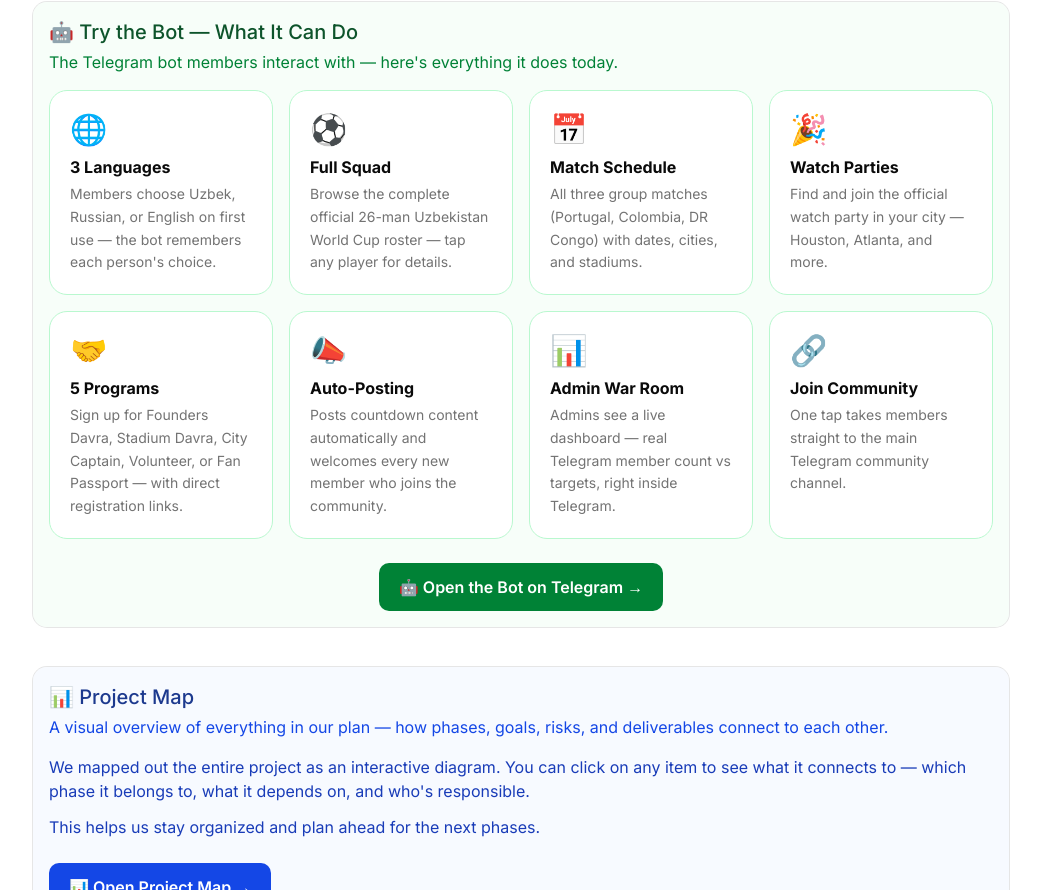
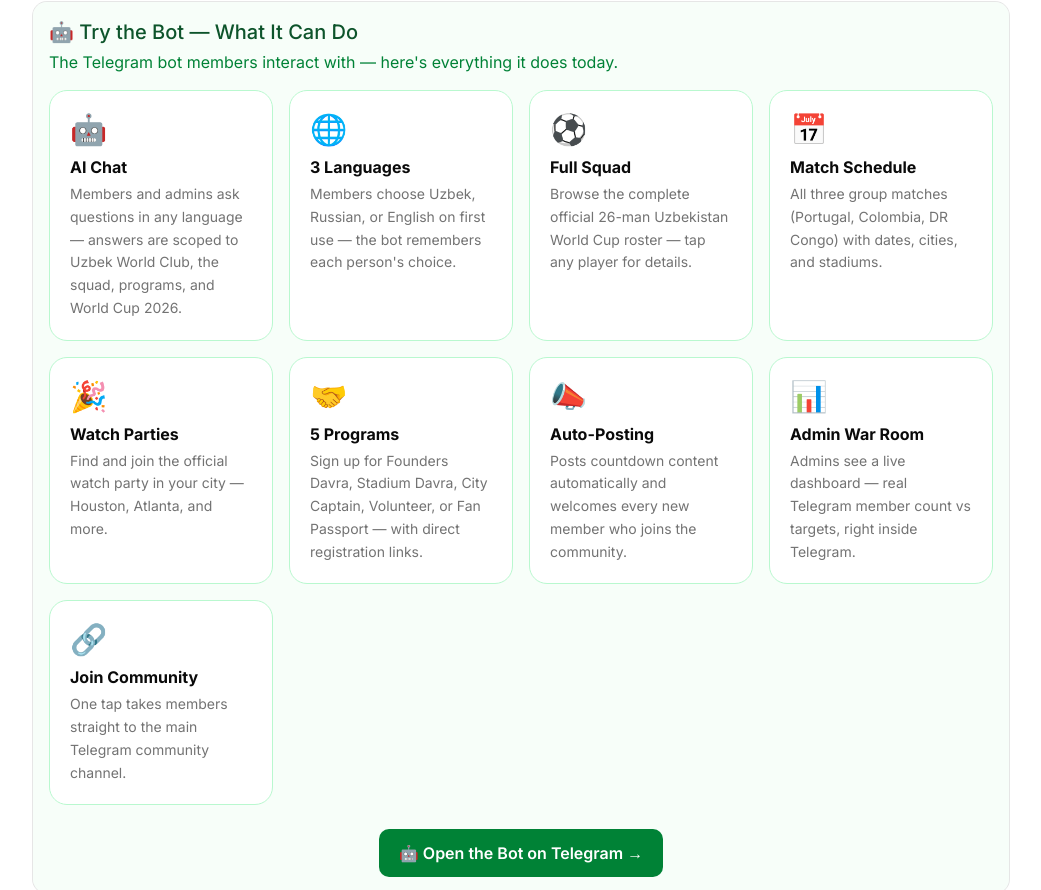
Before and after one commit to aziz-turgunoff/uzbekworldclub-dashboard, a Next.js app: page / in a window 1280 px wide. Shown: the part 3322-4212 px from the top of the page, without its empty margins (119-1160 px from the left). Built offline with nearby package versions, Linux system fonts and the light colour scheme; no server answers.

Commit message:
feat(dashboard): add AI Chat tile to bot showcase

```diff
--- a/src/app/page.tsx
+++ b/src/app/page.tsx
@@ -310,6 +310,11 @@
 ];
 
 const botFeatures = [
+  {
+    icon: "🤖",
+    title: "AI Chat",
+    desc: "Members and admins ask questions in any language — answers are scoped to Uzbek World Club, the squad, programs, and World Cup 2026.",
+  },
   {
     icon: "🌐",
     title: "3 Languages",
```
